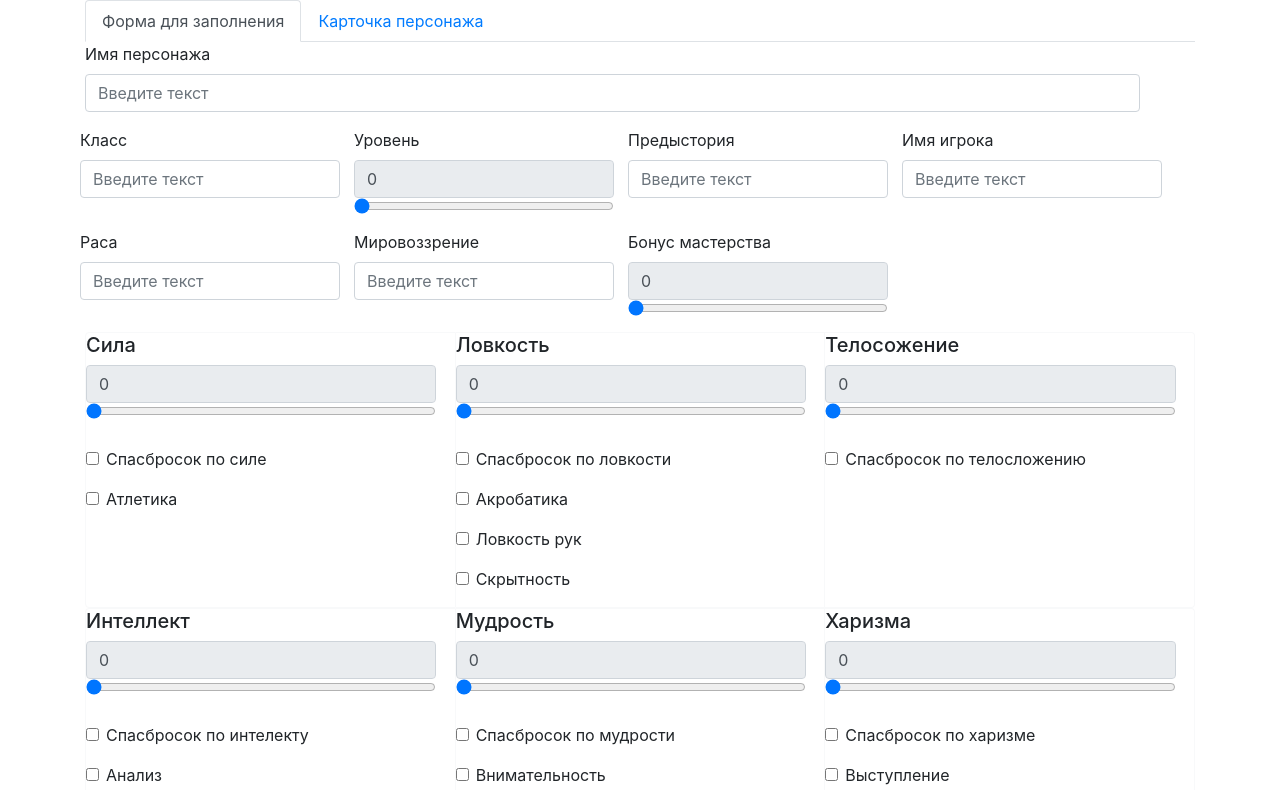
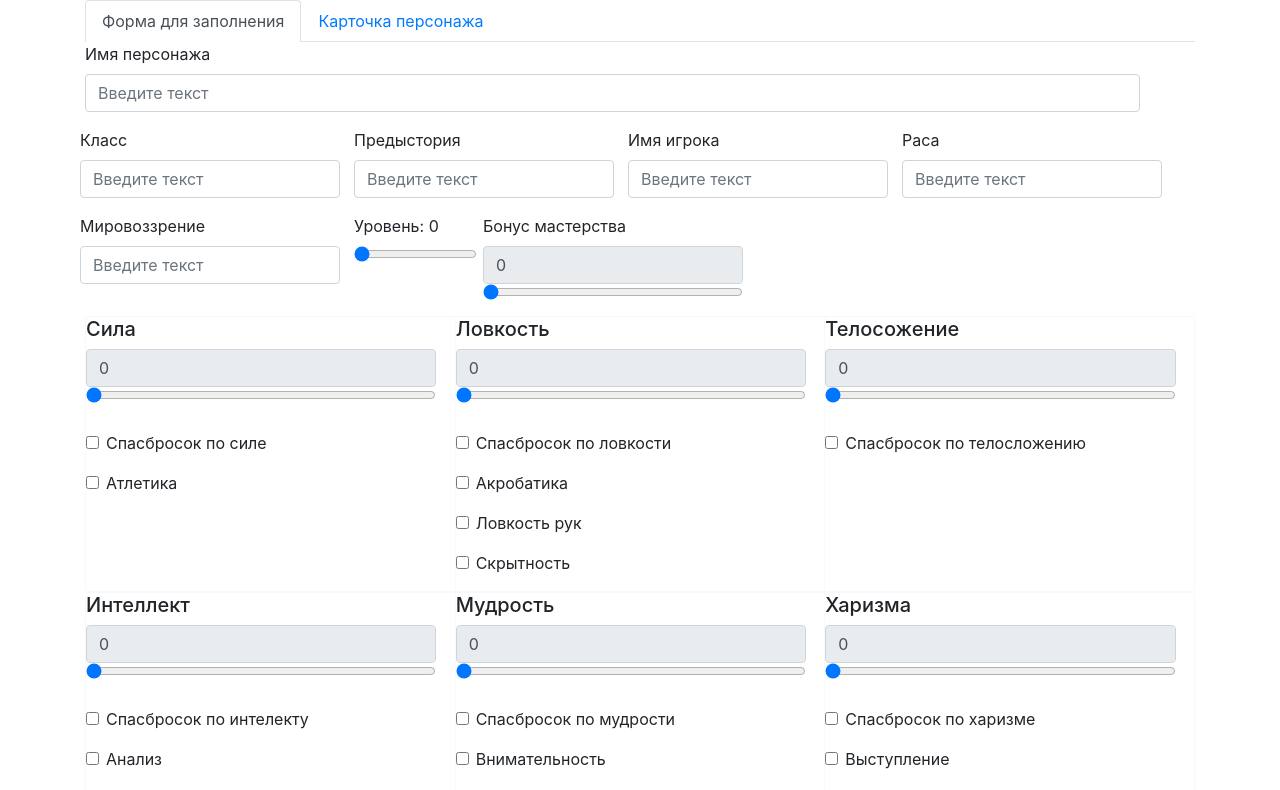
Before and after one commit to dashastik/dnd, a React (Create React App) app: page / in a window 1280 px wide. Shown: the top 790 px of the page. Built offline with nearby package versions, Linux system fonts and the light colour scheme.

Commit message:
Level component added

```diff
--- a/src/FormCharacter.js
+++ b/src/FormCharacter.js
@@ -3,6 +3,7 @@ import InputText from './InputText';
 import InputNumber from './InputNumber';
 import InputCheckbox from './InputCheckbox';
 import { Form, Card, CardGroup } from 'react-bootstrap';
+import Lavel from './Lavel';
 
 class FormCharacter extends Component {
     render() {
@@ -16,10 +17,6 @@ class FormCharacter extends Component {
                     <InputText
                         label="Класс"
                         stateKey="class"
-                    />
-                    <InputNumber
-                        label="Уровень"
-                        stateKey="level"
                     />
                     <InputText
                         label="Предыстория"
@@ -37,7 +34,7 @@ class FormCharacter extends Component {
                         label="Мировоззрение"
                         stateKey="ideology"
                     />
-
+                    <Lavel />
                     <InputNumber
                         label="Бонус мастерства"
                         stateKey="masteryBonus"
--- /dev/null
+++ b/src/Lavel.js
@@ -0,0 +1,48 @@
+import React, { Component } from 'react';
+import { connect } from 'react-redux';
+import changeCharacter from './action';
+import { Form } from 'react-bootstrap';
+
+class InputNumber extends Component {
+
+    handleChange = e => {
+        const levelValue = Number(e.target.value)
+        const levelAction = changeCharacter("level", levelValue)
+        this.props.dispatch(levelAction)
+
+        let modifierMasteryBonus = 0
+        if (levelValue < 5) {
+            modifierMasteryBonus = 2
+        } else if (levelValue < 9) {
+            modifierMasteryBonus = 3
+        } else if (levelValue < 13) {
+            modifierMasteryBonus = 4
+        } else if (levelValue < 17) {
+            modifierMasteryBonus = 5
+        } else {
+            modifierMasteryBonus = 6
+        }
+        const modifierAction = changeCharacter("modifierMasteryBonus", modifierMasteryBonus)
+        this.props.dispatch(modifierAction)
+    }
+
+    render() {
+        return (
+            <Form.Group>
+                <Form.Label>{"Уровень: " + this.props.store.level}</Form.Label>
+                <Form.Control
+                    style={{ width: '95%' }}
+                    type="range"
+                    value={this.props.store.level}
+                    onChange={this.handleChange}
+                    max="30" />
+            </Form.Group>
+        )
+    }
+}
+
+const mapStateToProps = (state) => {
+    return { store: state }
+}
+
+export default connect(mapStateToProps)(InputNumber);
```
